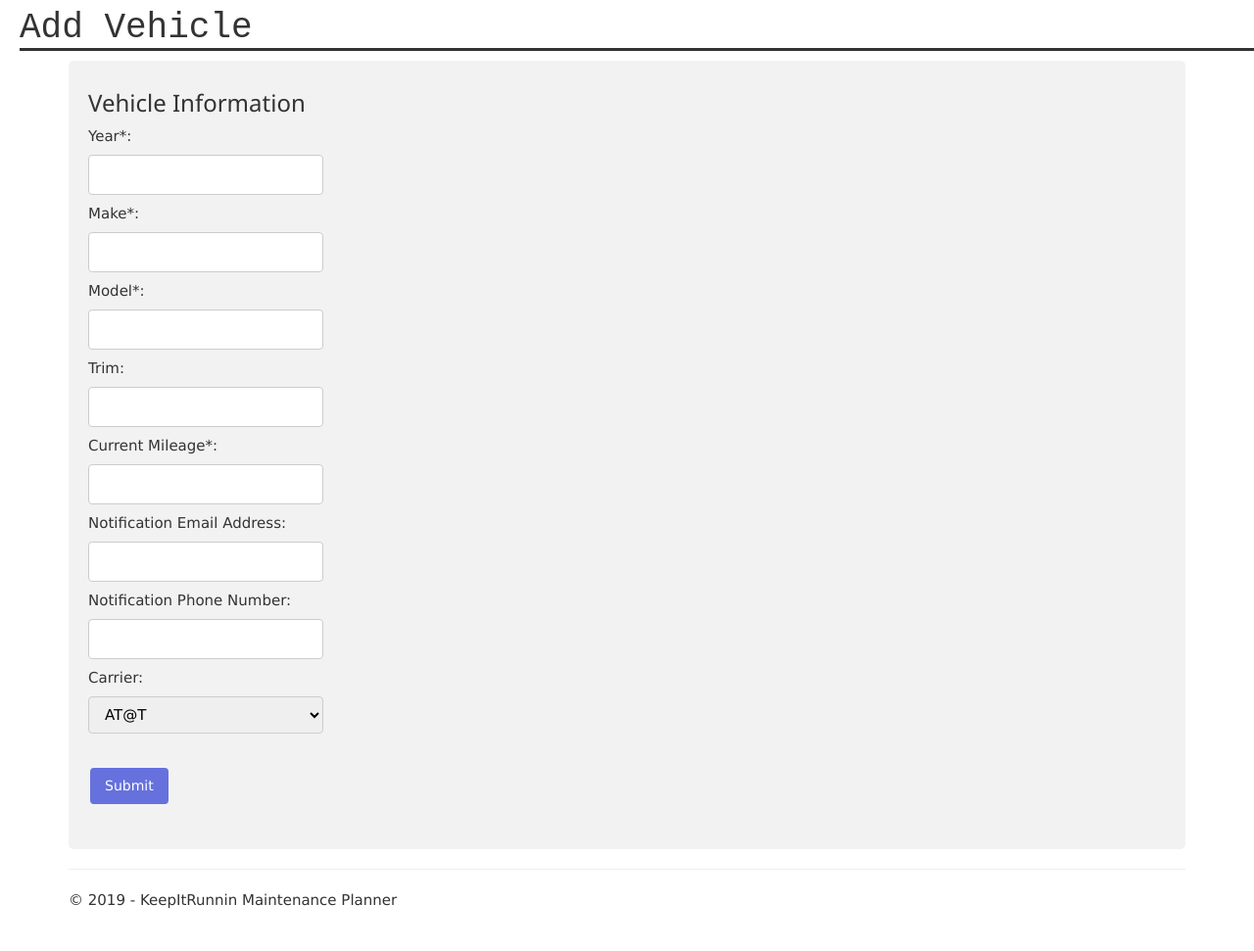
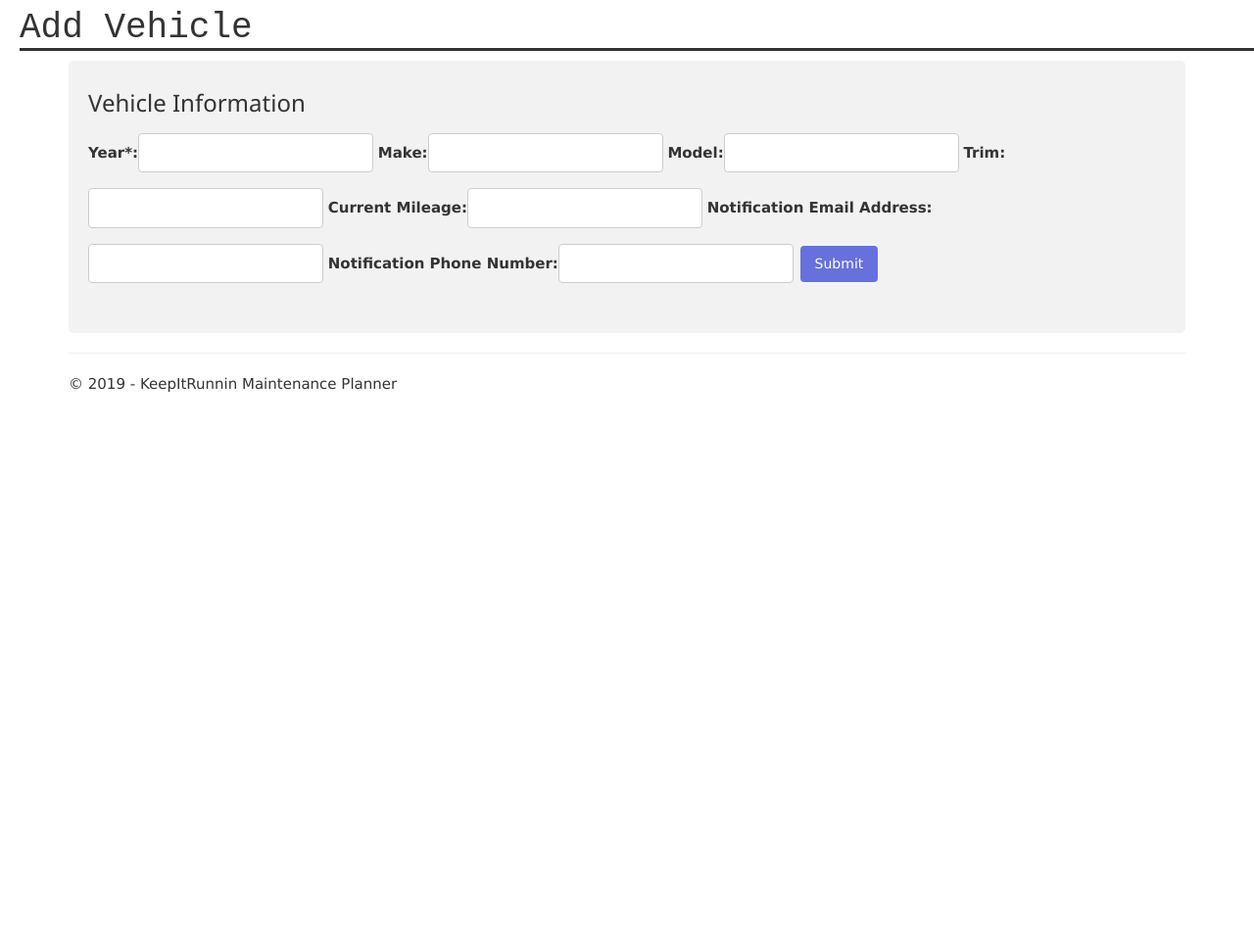
Before and after one commit to skmerten/KeepItRunnin-DJANGO, a Django app: page /vehicle/add/ in a window 1280 px wide. Shown: the part 51-1022 px from the top of the page at 98% size. After the commit the page ends 452 px from the top, so only its background shows below. Run offline with Django 3.2, Linux system fonts and the light colour scheme; parts of the project's set-up code (start-up, migrations or seed data) failed here and were passed over; some libraries are stand-ins or nearby versions.

Commit message:
Transfered Add Vehicle to Forms.py

```diff
--- a/KeepItRunnin-DJ/app/forms.py
+++ b/KeepItRunnin-DJ/app/forms.py
@@ -5,6 +5,8 @@ Definition of forms.
 from django import forms
 from django.contrib.auth.forms import AuthenticationForm
 from django.utils.translation import ugettext_lazy as _
+from app.models import Vehicle
+
 
 class BootstrapAuthenticationForm(AuthenticationForm):
     """Authentication form which uses boostrap CSS."""
@@ -16,3 +18,16 @@ class BootstrapAuthenticationForm(AuthenticationForm):
                                widget=forms.PasswordInput({
                                    'class': 'form-control',
                                    'placeholder':'Password'}))
+
+class NewVehicle(forms.ModelForm):
+    year = forms.CharField(label='Year*', max_length=4, required=False, widget=forms.TextInput(attrs={'class' : 'input'}))
+    make = forms.CharField(label='Make', max_length=50, required=False, widget=forms.TextInput(attrs={'class' : 'input'}))
+    model = forms.CharField(label='Model', max_length=50, required=False, widget=forms.TextInput(attrs={'class' : 'input'}))
+    trim = forms.CharField(label='Trim', max_length=50, required=False, widget=forms.TextInput(attrs={'class' : 'input'}))
+    mileage = forms.IntegerField(label='Current Mileage', widget=forms.TextInput(attrs={'class' : 'input'}))
+    email = forms.EmailField(label='Notification Email Address', required=False, widget=forms.TextInput(attrs={'class' : 'input'}))
+    phone = forms.CharField(label='Notification Phone Number', max_length=20, required=False, widget=forms.TextInput(attrs={'class' : 'input'}))
+
+    class Meta:
+        model = Vehicle
+        fields = ('year','make','model','trim','mileage','email','phone', )
--- a/KeepItRunnin-DJ/app/models.py
+++ b/KeepItRunnin-DJ/app/models.py
@@ -10,10 +10,8 @@ class Vehicle(models.Model):
     model = models.CharField(max_length=100)
     trim = models.CharField(max_length=100)
     mileage = models.IntegerField(max_length=None)
-    driveable = models.IntegerField(max_length=None)
     email = models.CharField(max_length=100)
     phone = models.CharField(max_length=15)
-    check_in = models.IntegerField(max_length=None)
     vehicle_creation = models.DateTimeField(auto_now_add=True)
 
     def __str__(self):
--- a/KeepItRunnin-DJ/app/templates/app/addVehicle.html
+++ b/KeepItRunnin-DJ/app/templates/app/addVehicle.html
@@ -3,43 +3,9 @@
 {% block content %}
 
 <div style="border-radius: 5px; background-color: #f2f2f2; padding: 20px;">
-	<form action ="{% url 'addVehicle' %}" method = 'POST'>{% csrf_token %}
+	<form action ="{% url 'addVehicle' %}" method = 'post'>{% csrf_token %}
 		<h3>Vehicle Information</h3>
-        {% if error %}
-            <p>{{error}}</p>
-        {% endif %}
-		Year*:<br>
-		<input class="input" required="true" type="text" name="year"><br>
-
-		Make*:<br>
-		<input class="input" required="true" type="text" name="make"><br>
-
-		Model*:<br>
-		<input class="input" required="true" type="text" name="model"><br>
-
-		Trim:<br>
-		<input class="input" type="text" name="trim"><br>
-
-		Current Mileage*:<br>
-		<input class="input" required="true" type="number" name="mile"><br>
-
-		Notification Email Address:<br>
-		<input class="input" type="text" name="email"><br>
-
-		Notification Phone Number:<br>
-		<input class="input" type="text" name="phone"><br>
-
-		Carrier:<br>
-		<select class="input" name="carrier" onchange="tMobileErr(this.form)">
-			<option value="@mms.att.net">AT@T</option>
-			<option value="@tmomail.net">TMobile</option>
-			<option value="@vtext.com">Verizon</option>
-			<option value="@page.nextel.com">Sprint</option>
-			<option value="@msg.fi.google.com">Project fi</option>
-			<option value="@mms.mycricket.com">Cricket</option>
-			<option value="@mymetropcs.com">MetroPCS</option>
-		</select><br><br>
-
+           {{ newVehicle }}
 		<div class="alert" id="warning">
 		  <span class="closebtn" onclick="this.parentElement.style.display='none';">&times;</span>
 		  <strong>Notice:</strong> Due to TMobile spam security policies you may not receive text messages sent by this server.
--- a/KeepItRunnin-DJ/app/views.py
+++ b/KeepItRunnin-DJ/app/views.py
@@ -8,6 +8,7 @@ from django.http import Http404
 from django.template import RequestContext
 from datetime import datetime
 from app.models import Vehicle, Maintenance, Maintenance_History, Part
+from app.forms import NewVehicle
 
 def home(request):
     parts = Part.objects.all()
@@ -97,15 +98,36 @@ def checkIn(request):
 
 # NEED UPDATE
 def addVehicle(request):
-    assert isinstance(request, HttpRequest)
-    return render(
-        request,
-        'app/addVehicle.html',
-        {
-            'title':'Add Vehicle',
-            'year':datetime.now().year,
-        }
-    )
+    if request.method == 'POST':
+        form = NewVehicle(request.POST)
+        if form.is_valid():
+            form.save()
+
+            # render Home Page
+            parts = Part.objects.all()
+            maintenance = Maintenance_History.objects.filter(next_due_date__lte=datetime.now())
+            assert isinstance(request, HttpRequest)
+            return render(
+                request,
+                'app/home.html',
+                {
+                    'title':'Home Page',
+                    'year':datetime.now().year,
+                    'parts':parts,
+                    'maint':maintenance
+                }
+            )
+    else:
+        assert isinstance(request, HttpRequest)
+        return render(
+            request,
+            'app/addVehicle.html',
+            {
+                'title':'Add Vehicle',
+                'year':datetime.now().year,
+                'newVehicle':NewVehicle()
+            }
+        )
 
 # NEED UPDATE
 def addMaint(request):
```
